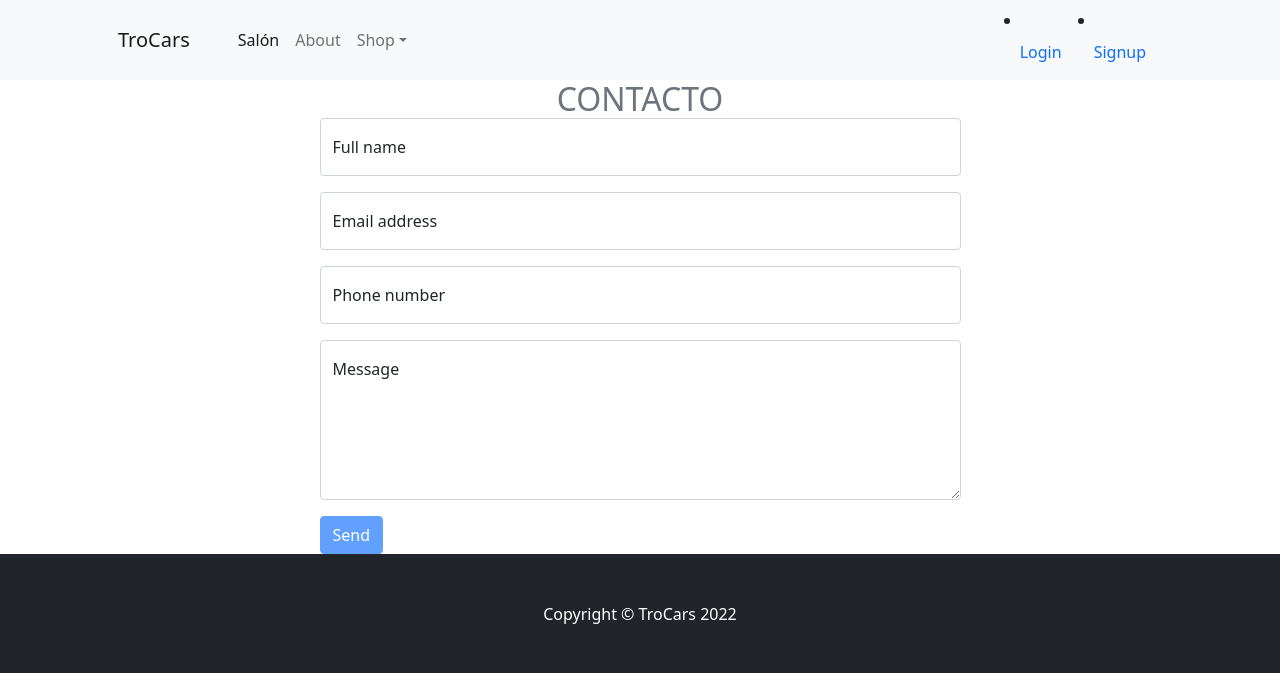
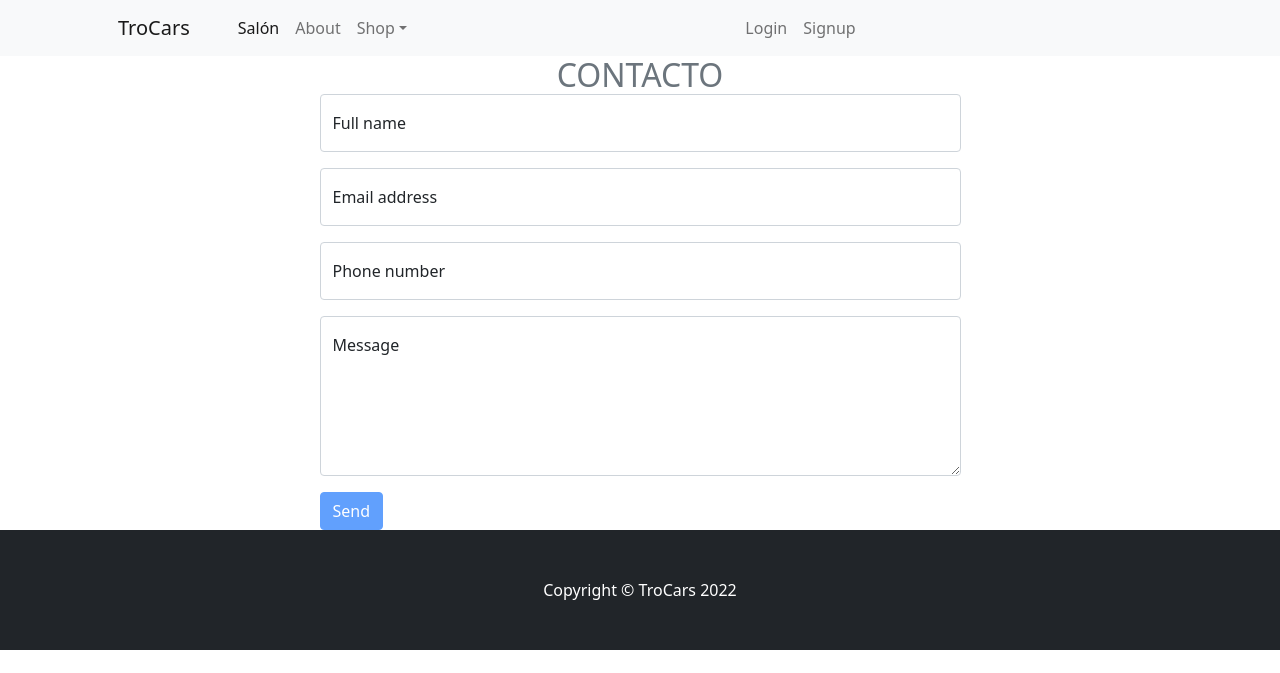
Before and after one commit to Lautaro9510/Trocar, a Django app: page /car/contact/ in a window 1280 px wide. Shown: the top 673 px of the page. Run offline with Django 4.2, Linux system fonts and the light colour scheme; some libraries are stand-ins or nearby versions.

Commit message:
Mejora estilo login

```diff
--- a/templates/base.html
+++ b/templates/base.html
@@ -34,24 +34,18 @@
                             </ul>
                         </li>
                     </ul>
+                    <ul class="navbar-nav me-auto mb-2 mb-lg-0 ms-lg-4">
                         {% if request.user.is_authenticated %}
-                    <li class="nav-item">
-                        <a class="nav-link" href="/users/logout/">Logout</a>
-                    </li>
-                    <li class="nav-item">
-                        <a class="nav-link" href="/users/update/">{{request.user.username}}</a>
-                    </li>
+                        <li class="nav-item"><a class="nav-link" href="/users/logout/">Logout</a></li>
+                        <li class="nav-item"><a class="nav-link" href="/users/update/">{{request.user.username}}</a></li>
                             {% if request.user.profile.profile_picture.url != '' %}
                                 <img src="{{request.user.profile.profile_picture.url}}" alt="profile_picture" width="50px" height="50px">
                             {% endif %}
                         {% else %}
-                    <li class="nav-item">
                             <a class="nav-link" href="/users/login/">Login</a>
-                    </li>
-                    <li class="nav-item">
                             <a class="nav-link" href="/users/signup/">Signup</a>
-                    </li>
                         {% endif %}
+                    </ul>
                 </div>
             </div>
         </nav>
```
Also changed, not shown: db.sqlite3. Lines whose indentation alone changed are shown as unchanged.
